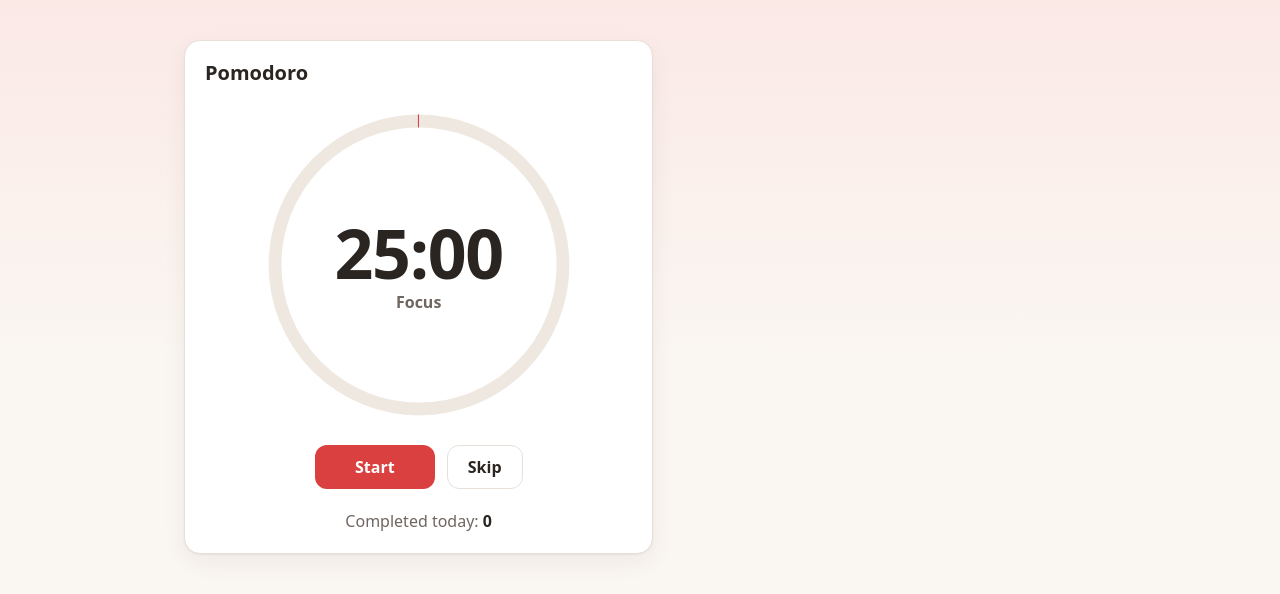
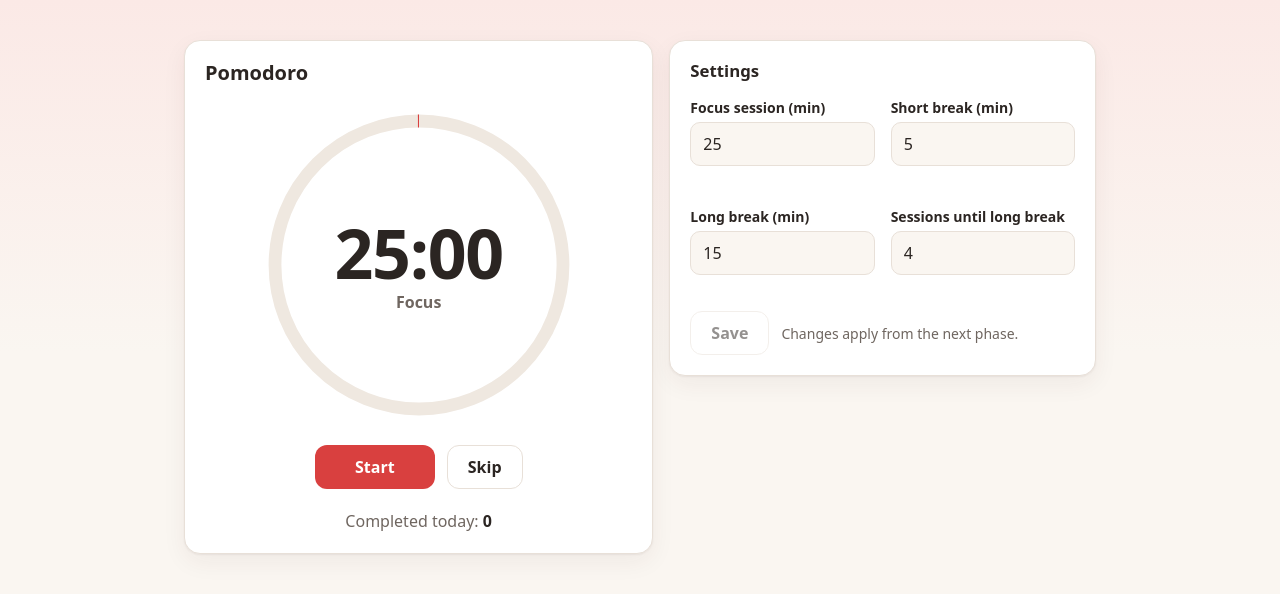
Before and after one commit to hubertkubiak/pomodoro, an Angular app in the folder apps/web/: page / in a window 1280 px wide. Shown: the top 594 px of the page. Built offline with nearby package versions, Linux system fonts and the light colour scheme.

Commit message:
feat(web): add settings panel built with Signal Forms and cross-field validation

```diff
--- a/apps/web/src/app/app.component.ts
+++ b/apps/web/src/app/app.component.ts
@@ -1,11 +1,12 @@
 import { ChangeDetectionStrategy, Component, inject } from '@angular/core';
 import { ControlsComponent } from './controls.component';
 import { PomodoroStore } from './pomodoro.store';
+import { SettingsComponent } from './settings.component';
 import { TimerRingComponent } from './timer-ring.component';
 
 @Component({
   selector: 'app-root',
-  imports: [ControlsComponent, TimerRingComponent],
+  imports: [ControlsComponent, SettingsComponent, TimerRingComponent],
   host: { '[attr.data-phase]': 'store.phase()' },
   template: `
     <main class="layout">
@@ -28,6 +29,9 @@ import { TimerRingComponent } from './timer-ring.component';
           Completed today: <strong>{{ store.completedFocus() }}</strong>
         </p>
       </section>
+      <div class="side">
+        <app-settings class="card" />
+      </div>
     </main>
   `,
   styleUrl: './app.component.scss',
--- /dev/null
+++ b/apps/web/src/app/settings.component.scss
@@ -0,0 +1,58 @@
+:host {
+  display: block;
+}
+
+.fields {
+  display: grid;
+  grid-template-columns: repeat(auto-fit, minmax(10rem, 1fr));
+  gap: 0.25rem 1rem;
+}
+
+.field {
+  display: flex;
+  flex-direction: column;
+  min-width: 0;
+}
+
+label {
+  margin-bottom: 0.25rem;
+  font-size: 0.875rem;
+  font-weight: 600;
+}
+
+input {
+  width: 100%;
+  min-height: 2.75rem;
+  padding: 0.5rem 0.75rem;
+  border: 1px solid var(--color-border);
+  border-radius: 0.625rem;
+  background: var(--color-bg);
+  color: var(--color-text);
+  font-variant-numeric: tabular-nums;
+
+  &[aria-invalid='true'] {
+    border-color: var(--color-error);
+  }
+}
+
+.error {
+  display: flex;
+  flex-direction: column;
+  min-height: 1.5rem;
+  margin: 0.25rem 0 0.5rem;
+  color: var(--color-error);
+  font-size: 0.8125rem;
+}
+
+.actions {
+  display: flex;
+  flex-wrap: wrap;
+  align-items: center;
+  gap: 0.75rem;
+}
+
+.hint {
+  margin: 0;
+  color: var(--color-muted);
+  font-size: 0.875rem;
+}
--- /dev/null
+++ b/apps/web/src/app/settings.component.ts
@@ -0,0 +1,115 @@
+import { ChangeDetectionStrategy, Component, computed, inject, signal } from '@angular/core';
+import {
+  form,
+  FormField,
+  max,
+  min,
+  required,
+  schema,
+  SchemaPath,
+  submit,
+  validate,
+} from '@angular/forms/signals';
+import { PomodoroSettings, SETTINGS_RANGES, SettingsStore } from './settings.store';
+
+function wholeNumberInRange(path: SchemaPath<number>, range: { min: number; max: number }): void {
+  const message = `Enter a whole number from ${range.min} to ${range.max}.`;
+  required(path, { message });
+  min(path, range.min, { message });
+  max(path, range.max, { message });
+  validate(path, ({ value }) =>
+    value() !== null && !Number.isInteger(value()) ? { kind: 'integer', message } : undefined,
+  );
+}
+
+export const settingsSchema = schema<PomodoroSettings>((s) => {
+  wholeNumberInRange(s.focusMin, SETTINGS_RANGES.focusMin);
+  wholeNumberInRange(s.shortBreakMin, SETTINGS_RANGES.shortBreakMin);
+  wholeNumberInRange(s.longBreakMin, SETTINGS_RANGES.longBreakMin);
+  wholeNumberInRange(s.sessionsUntilLong, SETTINGS_RANGES.sessionsUntilLong);
+
+  // Cross-field rules: short break < long break < focus session. Empty fields report `required`.
+  validate(s.longBreakMin, ({ value, valueOf }) => {
+    const shortBreak = valueOf(s.shortBreakMin);
+    return value() !== null && shortBreak !== null && value() <= shortBreak
+      ? { kind: 'longNotAboveShort', message: 'Must be longer than the short break.' }
+      : undefined;
+  });
+  validate(s.longBreakMin, ({ value, valueOf }) => {
+    const focus = valueOf(s.focusMin);
+    return value() !== null && focus !== null && value() >= focus
+      ? { kind: 'longNotBelowFocus', message: 'Must be shorter than the focus session.' }
+      : undefined;
+  });
+});
+
+@Component({
+  selector: 'app-settings',
+  imports: [FormField],
+  template: `
+    <h2>Settings</h2>
+    <form novalidate (submit)="save($event)">
+      <div class="fields">
+        @for (item of fields; track item.id) {
+          <div class="field">
+            <label [for]="item.id">{{ item.label }}</label>
+            <input
+              type="number"
+              inputmode="numeric"
+              [id]="item.id"
+              [formField]="item.field"
+              [attr.aria-invalid]="item.field().invalid()"
+              [attr.aria-describedby]="item.id + '-error'"
+            />
+            <p class="error" [id]="item.id + '-error'">
+              @for (error of item.field().errors(); track error.kind) {
+                <span>{{ error.message }}</span>
+              }
+            </p>
+          </div>
+        }
+      </div>
+      <div class="actions">
+        <button type="submit" class="button" [disabled]="!canSave()">Save</button>
+        <p class="hint" role="status">
+          {{ justSaved() ? 'Saved.' : 'Changes apply from the next phase.' }}
+        </p>
+      </div>
+    </form>
+  `,
+  styleUrl: './settings.component.scss',
+  changeDetection: ChangeDetectionStrategy.OnPush,
+})
+export class SettingsComponent {
+  private readonly store = inject(SettingsStore);
+
+  private readonly model = signal<PomodoroSettings>(this.store.settings());
+  private readonly form = form(this.model, settingsSchema);
+
+  protected readonly fields = [
+    { id: 'focus-min', label: 'Focus session (min)', field: this.form.focusMin },
+    { id: 'short-break-min', label: 'Short break (min)', field: this.form.shortBreakMin },
+    { id: 'long-break-min', label: 'Long break (min)', field: this.form.longBreakMin },
+    { id: 'sessions-until-long', label: 'Sessions until long break', field: this.form.sessionsUntilLong },
+  ];
+
+  private readonly isUnchanged = computed(() => {
+    const draft = this.model();
+    const applied = this.store.settings();
+    return (Object.keys(applied) as (keyof PomodoroSettings)[]).every(
+      (key) => draft[key] === applied[key],
+    );
+  });
+  private readonly hasSaved = signal(false);
+
+  protected readonly canSave = computed(() => this.form().valid() && !this.isUnchanged());
+  protected readonly justSaved = computed(() => this.hasSaved() && this.isUnchanged());
+
+  protected save(event: Event): void {
+    event.preventDefault();
+    void submit(this.form, async () => {
+      this.store.update(this.model());
+      this.hasSaved.set(true);
+    });
+  }
+}
```
Also changed, not shown: 1 other file (tests, documents, lock files or other folders).
